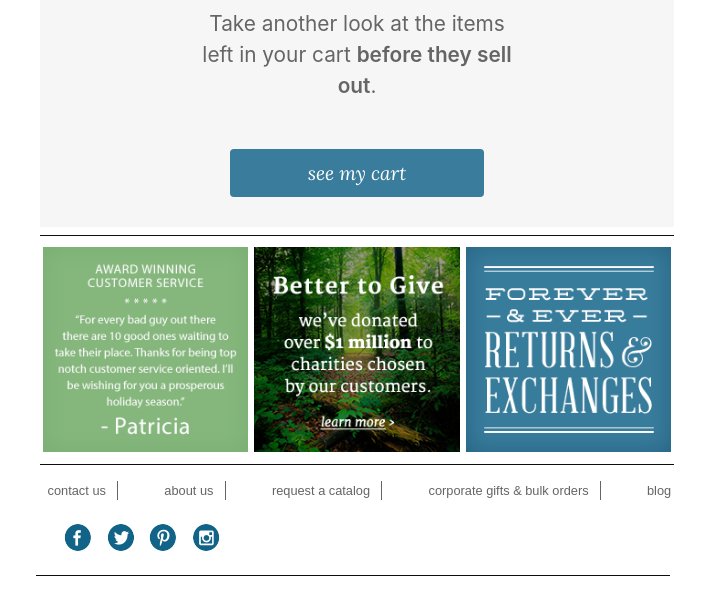
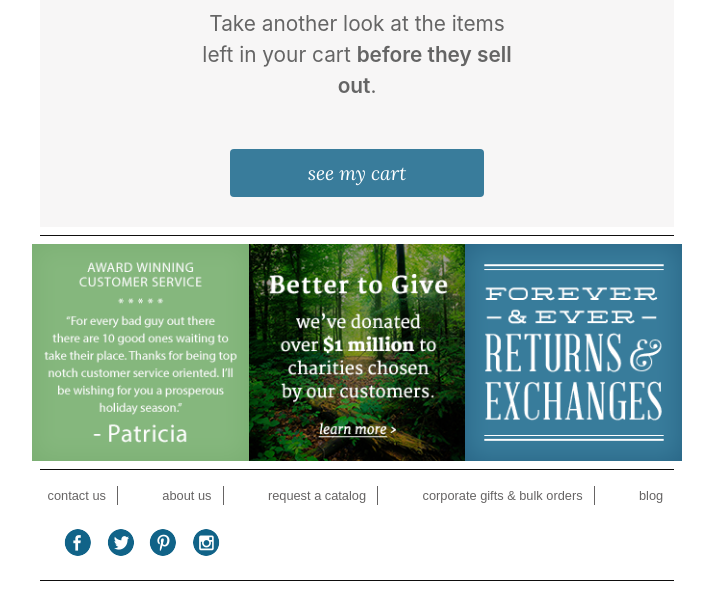
Before and after one commit to dkthedeveloper/email-challenge, a plain HTML site: page index.html in a window 1280 px wide. Shown: the part 345-952 px from the top of the page, without its empty margins (283-996 px from the left). Drawn offline with nearby package versions, Linux system fonts and the light colour scheme.

Commit message:
corrected element widths

```diff
--- a/style.css
+++ b/style.css
@@ -342,7 +342,7 @@ nav a {
     flex-direction: row;
     align-items: center;
     justify-content: center;
-    width: 80%;
+    width: 82%;
     margin: auto;
     flex-shrink: 1;
     padding: 0;
@@ -358,7 +358,7 @@ nav a {
 
    .image-container img  {
     width: 100%;
-    padding: .2rem;
+
    }
 
    #hr2 {
@@ -377,7 +377,6 @@ nav a {
    footer hr {
     width: 100%;
     text-align: center;
-    margin-left: 0;
    }
 
    .footer-nav  {
@@ -386,7 +385,8 @@ nav a {
     flex-direction: row;
     justify-content: space-between;
     padding-top: 0;
-    margin-left: .5rem;
+    padding-left: .5rem;
+
    }
 
    .footer-nav nav,
@@ -409,11 +409,12 @@ nav a {
    }
 
    #sub-footer {
-    margin-left: 1rem;
+
     margin-top: 2rem;
     font-size: .8rem;
     font-family: Arial, Helvetica, sans-serif;
     padding-bottom: 2rem;
+    width: 95%;
    }
 
    #sub-footer button {
```
